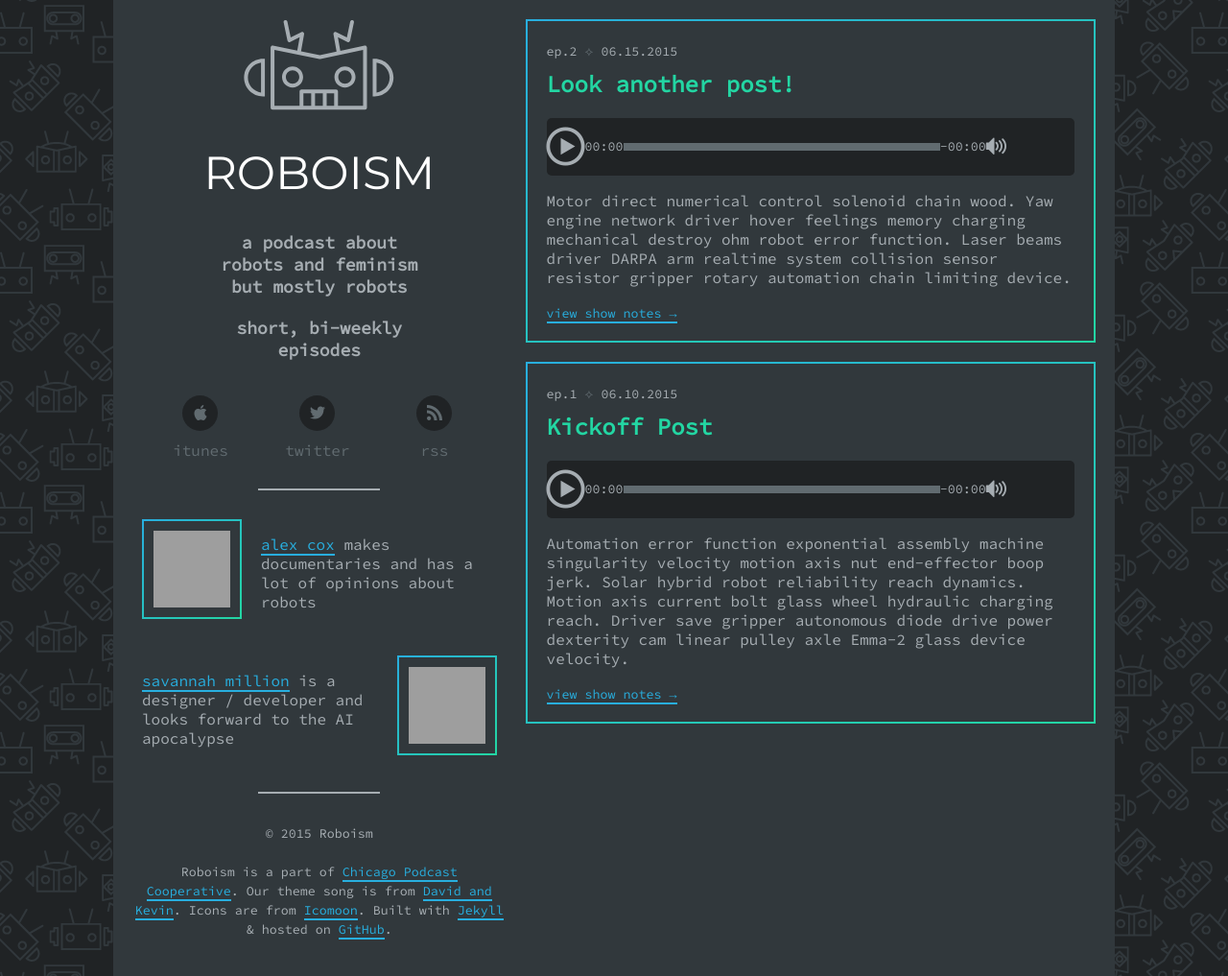
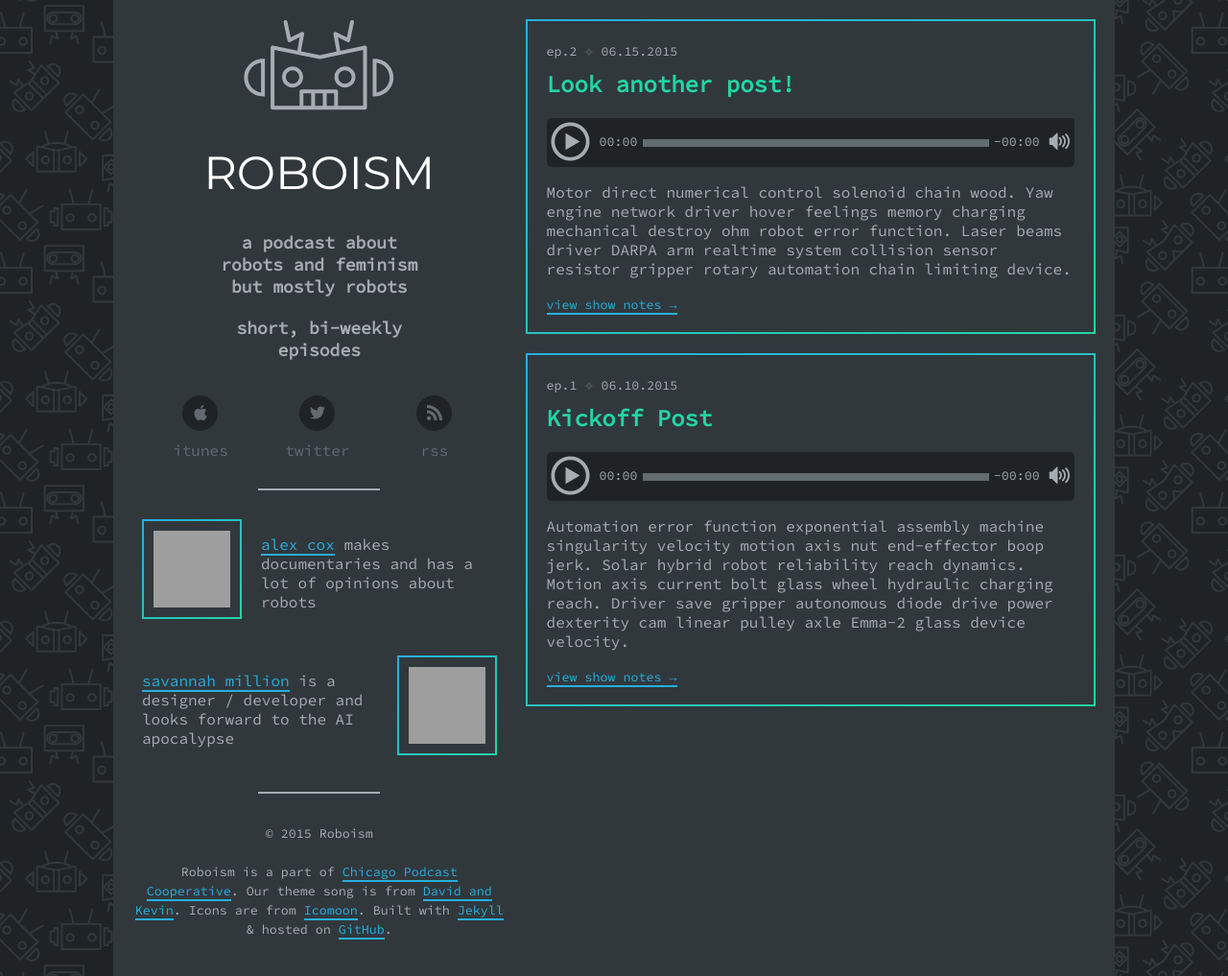
Before and after one commit to savannahmillion/roboism, a Jekyll site: the page built from index.html, in a window 1280 px wide. Shown: the whole page at 96% size. Built offline with Jekyll 4.4.1, drawn with Linux system fonts in a browser that asks for light colours; nearby versions of some CDN libraries; some web fonts are replaced; grey boxes are pictures that could not be loaded.

Commit message:
fixed the audio gui! wow, go me
'

```diff
--- a/_sass/_base.scss
+++ b/_sass/_base.scss
@@ -189,26 +189,48 @@ h2 a {
 }
 
 div.audio-embed {
-    list-style-type: none;
-    padding-left: 0px;
+    display: table;
     width: 100%;
-    height: 60px;
     background-color: $darkest-grey;
     border-radius: 5px;
     div {
-        float: left;
-        //margin: 0 5px 0 5px;
-        //display: inline-block;
-        position: relative;
-        top: 50%;
-        transform: translateY(-50%);
         small {
             line-height: 2em;
         }
     }
+    iframe {
+        display: none;
+    }
 }
+
+.play-pause {
+    padding: 5px;
+    display: table-cell;
+    vertical-align: middle;
+    width: 45px;
+}
+
+.time {
+    display: table-cell;
+    vertical-align: middle;
+    padding: 5px;
+}
+
+.volume {
+    display: table-cell;
+    width: 28px;
+    vertical-align: middle;
+    padding: 5px;
+}
+
+.progress-bar-container {
+    display: table-cell;
+    vertical-align: middle;
+    width: 100%;
+}
+
 .progress-bar {
-    width: 60%;
+    width: 100%;
     height: 8px;
     background-color: $light-grey;
 }
@@ -217,7 +239,7 @@ div.audio-embed {
     width: 0%;
     height: 8px;
     background-color: $green;
-    position: absolute;
+    position: relative;
 }
 
 i.play, i.pause {
@@ -230,9 +252,9 @@ i.play, i.pause {
 }
 
 i.pause {
-    position: absolute;
+    position: relative;
     top: 0;
-    visibility: hidden;
+    display: none;
 }
 
 i.on, i.mute {
@@ -245,9 +267,9 @@ i.on, i.mute {
 }
 
 i.mute {
-    position: absolute;
+    position: relative;
     top: 0;
-    visibility: hidden;
+    display: none;
 }
 
 .main-content {
--- a/index.html
+++ b/index.html
@@ -14,11 +14,13 @@ layout: default
           <i class="icon-play play"></i>
           <i class="icon-pause pause"></i>
         </div>
-        <div><small id="left-time">00:00</small></div>
-        <div class="progress-bar">
-          <div class="progress"></div>
+        <div class="time"><small id="left-time">00:00</small></div>
+        <div class="progress-bar-container">
+          <div class="progress-bar">
+            <div class="progress"></div>
+          </div>
         </div>
-        <div><small id="right-time">-00:00</small></div>
+        <div class="time"><small id="right-time">-00:00</small></div>
         <div class="volume">
           <i class="icon-volume-on on"></i>
           <i class="icon-volume-mute mute"></i>
--- a/js/soundcloud_functions.js
+++ b/js/soundcloud_functions.js
@@ -90,16 +90,16 @@ $(window).load(function(){
 					if(paused){
 						//tell the widget to play and display the "pause" icon
 						widget.play();
-						play.css('visibility', 'hidden');
-						pause.css('visibility', 'visible');
+						play.css('display', 'none');
+						pause.css('display', 'inline');
 
 						hasStarted = true;
 					}
 					else{ //if it's playing
 						//tell the widget to pause and display the "play" icon
 						widget.pause();
-						play.css('visibility', 'visible');
-						pause.css('visibility', 'hidden');
+						play.css('display', 'inline');
+						pause.css('display', 'none');
 					}
 				});
 			}
@@ -116,13 +116,13 @@ $(window).load(function(){
 					if(volume >= 0.99){
 						//set the volume to zero and display the "muted" icon
 						widget.setVolume(0);
-						mute.css('visibility', 'hidden');
-						unmute.css('visibility', 'visible');
+						mute.css('display', 'none');
+						unmute.css('display', 'inline');
 					}else{//if the volume is not full (in our case, it will be zero)
 						//set the volume to 1 (full) and display the "unmuted" icon
 						widget.setVolume(1);
-						mute.css('visibility', 'visible');
-						unmute.css('visibility', 'hidden');
+						mute.css('display', 'inline');
+						unmute.css('display', 'none');
 					}
 				});
 			}
```
